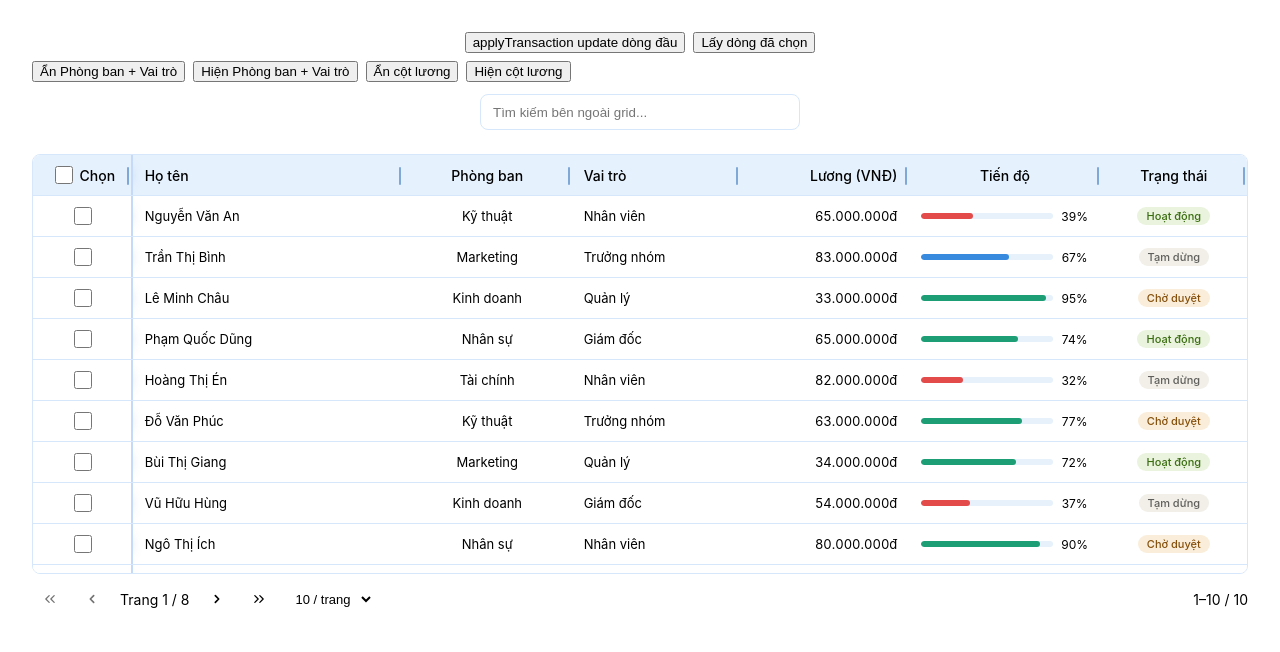
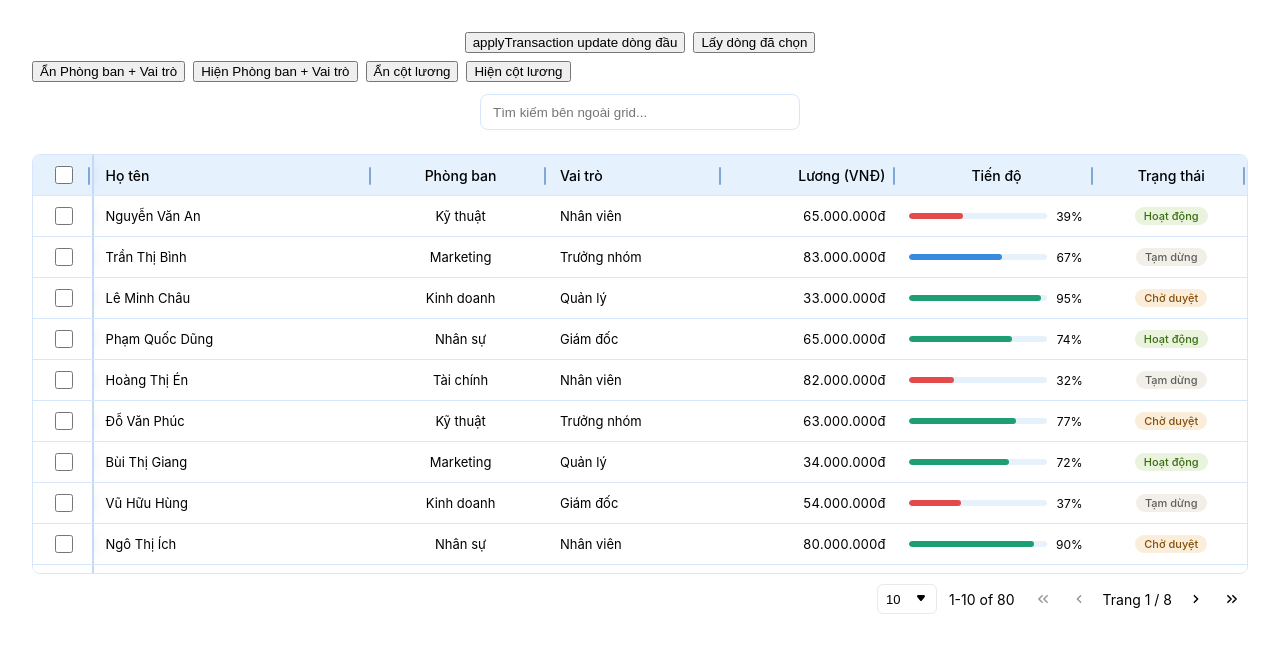
Before and after one commit to Fenell/data-grid-react, a React (Vite) app: page / in a window 1280 px wide. Shown: the top 652 px of the page. Built offline with nearby package versions, Linux system fonts and the light colour scheme; a web font is replaced by a local one.

Commit message:
sửa lại vị trí pagging

```diff
--- a/src/App.tsx
+++ b/src/App.tsx
@@ -317,6 +317,7 @@ function App() {
         globalFilter={globalFilter}
         isLoading={isLoading}
         pageCount={pageCount}
+        serverSide
         pageSizeOptions={[5, 10, 20, 50]}
         pagination={pagination}
         rowCount={processedRows.length}
--- a/src/components/DataGrid.logic.ts
+++ b/src/components/DataGrid.logic.ts
@@ -49,7 +49,7 @@ const createTanStackColumns = <T extends GridRow>(
     if (column.cell === "checkBox") {
       return {
         id: columnId,
-        header: column.label ?? "Chọn",
+        header: column.label ?? "",
         cell: ({ row }) =>
           createElement("input", {
             "aria-label": `Select row ${row.id}`,
--- a/src/components/DataGrid.module.css
+++ b/src/components/DataGrid.module.css
@@ -56,7 +56,7 @@
 }
 
 .pageInfo {
-  margin-left: auto;
+  /* margin-left: auto; */
 }
 
 .pageIndicator {
@@ -429,9 +429,23 @@ tbody tr:hover .td.pinnedRight {
 .pagination {
   display: flex;
   align-items: center;
-  gap: 6px;
+  justify-content: flex-end;
+  gap: 12px;
   flex-wrap: wrap;
   margin-top: 10px;
+}
+
+.paginationControls {
+  display: flex;
+  align-items: center;
+  justify-content: flex-end;
+  gap: 10px;
+}
+
+.pageButtonGroup {
+  display: flex;
+  align-items: center;
+  gap: 4px;
 }
 
 .pageButton {
@@ -439,13 +453,13 @@ tbody tr:hover .td.pinnedRight {
   align-items: center;
   min-width: 30px;
   height: 30px;
-  padding: 0 8px;
+  /* padding: 0 8px; */
   cursor: pointer;
 }
 
 .pageButton:disabled {
   cursor: not-allowed;
-  opacity: 0.55;
+  opacity: 0.4;
 }
 
 .pageButtonActive {
@@ -459,6 +473,61 @@ tbody tr:hover .td.pinnedRight {
   padding: 0 8px;
 }
 
+.pageSelectWrap {
+  position: relative;
+}
+
+.pageSelectTrigger {
+  display: inline-flex;
+  min-width: 60px;
+  align-items: center;
+  justify-content: space-between;
+  gap: 8px;
+  cursor: pointer;
+  border: solid 1px #e9e9e9;
+  border-radius: 6px;
+}
+
+.pageSelectMenu {
+  position: absolute;
+  right: 0;
+  bottom: calc(100% + 3px);
+  z-index: 20;
+  min-width: 100%;
+  /* padding: 6px; */
+  /* border: var(--grid-border-input); */
+  border-radius: 4px;
+  background: var(--grid-bg-base);
+  box-shadow: 0 10px 24px rgba(41, 92, 155, 0.16);
+}
+
+.pageSelectOption {
+  padding: 7px 10px;
+  /* border-radius: var(--grid-radius-sm); */
+  cursor: pointer;
+  white-space: nowrap;
+}
+
+.pageSelectOption:hover {
+  background: var(--grid-bg-row-hover);
+}
+
+.pageSelectOptionActive {
+  background: #e6f1fe;
+  color: var(--grid-accent-strong);
+  font-weight: 600;
+}
+
+.pageSelectChevron {
+  font-size: 10px;
+  line-height: 1;
+  transition: transform var(--grid-transition-fast);
+}
+
+.pageSelectChevronOpen {
+  /* transform: rotate(180deg); */
+}
+
 .checkboxInput,
 :global(.grid-checkbox-input) {
   width: 18px;
--- a/src/components/DataGrid.tsx
+++ b/src/components/DataGrid.tsx
@@ -1,4 +1,10 @@
-import { forwardRef, useImperativeHandle } from "react";
+import {
+  forwardRef,
+  useEffect,
+  useImperativeHandle,
+  useRef,
+  useState,
+} from "react";
 import type { CSSProperties, MouseEvent, ReactElement, Ref } from "react";
 import { flexRender } from "@tanstack/react-table";
 import type {
@@ -395,6 +401,8 @@ const DataGridInner = <T extends GridRow>(
   props: DataGridProps<T>,
   ref: Ref<DataGridRef<T>>,
 ) => {
+  const [pageSizeMenuOpen, setPageSizeMenuOpen] = useState(false);
+  const pageSizeMenuRef = useRef<HTMLDivElement>(null);
   const {
     api,
     canPaginate,
@@ -417,6 +425,24 @@ const DataGridInner = <T extends GridRow>(
     [api],
   );
 
+  useEffect(() => {
+    if (!pageSizeMenuOpen) {
+      return;
+    }
+
+    const handlePointerDown = (event: PointerEvent) => {
+      if (
+        pageSizeMenuRef.current &&
+        !pageSizeMenuRef.current.contains(event.target as Node)
+      ) {
+        setPageSizeMenuOpen(false);
+      }
+    };
+
+    document.addEventListener("pointerdown", handlePointerDown);
+    return () => document.removeEventListener("pointerdown", handlePointerDown);
+  }, [pageSizeMenuOpen]);
+
   return (
     <div className={styles.wrap} style={{ width: props.width ?? "100%" }}>
       <DataGridTable
@@ -436,6 +462,75 @@ const DataGridInner = <T extends GridRow>(
 
       {(props.enablePagination ?? true) && canPaginate && (
         <div className={styles.pagination}>
+          <div className={styles.pageSelectWrap} ref={pageSizeMenuRef}>
+            {pageSizeMenuOpen && (
+              <div className={styles.pageSelectMenu} role="listbox">
+                {(props.pageSizeOptions ?? [5, 10, 20, 50]).map((size) => (
+                  <div
+                    key={size}
+                    className={cx(
+                      styles.pageSelectOption,
+                      paginationState.pageSize === size &&
+                        styles.pageSelectOptionActive,
+                    )}
+                    role="option"
+                    aria-selected={paginationState.pageSize === size}
+                    onClick={() => {
+                      setPageSize(size);
+                      setPageSizeMenuOpen(false);
+                    }}
+                  >
+                    {size}
+                  </div>
+                ))}
+              </div>
+            )}
+
+            <button
+              className={cx(styles.pageSelect, styles.pageSelectTrigger)}
+              onClick={() => setPageSizeMenuOpen((current) => !current)}
+              type="button"
+              aria-haspopup="listbox"
+              aria-expanded={pageSizeMenuOpen}
+            >
+              <span>{paginationState.pageSize}</span>
+              <span
+                className={cx(
+                  styles.pageSelectChevron,
+                  pageSizeMenuOpen && styles.pageSelectChevronOpen,
+                )}
+                aria-hidden="true"
+              >
+                <svg
+                  className=" text-gray-800 dark:text-white"
+                  aria-hidden="true"
+                  xmlns="http://www.w3.org/2000/svg"
+                  width="14"
+                  height="14"
+                  fill="currentColor"
+                  viewBox="0 0 24 24"
+                >
+                  <path
+                    fillRule="evenodd"
+                    d="M18.425 10.271C19.499 8.967 18.57 7 16.88 7H7.12c-1.69 0-2.618 1.967-1.544 3.271l4.881 5.927a2 2 0 0 0 3.088 0l4.88-5.927Z"
+                    clipRule="evenodd"
+                  />
+                </svg>
+              </span>
+            </button>
+          </div>
+
+          <span className={styles.pageInfo}>
+            {resolvedRowCount === 0
+              ? "0-0 of 0"
+              : `${paginationState.pageIndex * paginationState.pageSize + 1}-${Math.min(
+                  (paginationState.pageIndex + 1) * paginationState.pageSize,
+                  resolvedRowCount,
+                )} of ${resolvedRowCount}`}
+          </span>
+
+          <div className={styles.paginationControls}>
+            <div className={styles.pageButtonGroup}>
               <button
                 className={styles.pageButton}
                 disabled={paginationState.pageIndex <= 0}
@@ -453,9 +548,9 @@ const DataGridInner = <T extends GridRow>(
                 >
                   <path
                     stroke="currentColor"
-                stroke-linecap="round"
-                stroke-linejoin="round"
-                stroke-width="1.5"
+                    strokeLinecap="round"
+                    strokeLinejoin="round"
+                    strokeWidth="1.8"
                     d="m17 16-4-4 4-4m-6 8-4-4 4-4"
                   />
                 </svg>
@@ -479,23 +574,22 @@ const DataGridInner = <T extends GridRow>(
                 >
                   <path
                     stroke="currentColor"
-                stroke-linecap="round"
-                stroke-linejoin="round"
-                stroke-width="2"
+                    strokeLinecap="round"
+                    strokeLinejoin="round"
+                    strokeWidth="1.8"
                     d="m14 8-4 4 4 4"
                   />
                 </svg>
               </button>
-
               <span className={styles.pageIndicator}>
                 Trang {paginationState.pageIndex + 1} /{" "}
                 {Math.max(table.getPageCount(), 1)}
               </span>
-
               <button
                 className={styles.pageButton}
                 disabled={
-              paginationState.pageIndex >= Math.max(table.getPageCount() - 1, 0)
+                  paginationState.pageIndex >=
+                  Math.max(table.getPageCount() - 1, 0)
                 }
                 onClick={() =>
                   setPageIndex(
@@ -518,9 +612,9 @@ const DataGridInner = <T extends GridRow>(
                 >
                   <path
                     stroke="currentColor"
-                stroke-linecap="round"
-                stroke-linejoin="round"
-                stroke-width="2"
+                    strokeLinecap="round"
+                    strokeLinejoin="round"
+                    strokeWidth="1.8"
                     d="m10 16 4-4-4-4"
                   />
                 </svg>
@@ -528,9 +622,12 @@ const DataGridInner = <T extends GridRow>(
               <button
                 className={styles.pageButton}
                 disabled={
-              paginationState.pageIndex >= Math.max(table.getPageCount() - 1, 0)
+                  paginationState.pageIndex >=
+                  Math.max(table.getPageCount() - 1, 0)
                 }
-            onClick={() => setPageIndex(Math.max(table.getPageCount() - 1, 0))}
+                onClick={() =>
+                  setPageIndex(Math.max(table.getPageCount() - 1, 0))
+                }
                 type="button"
               >
                 <svg
@@ -544,34 +641,15 @@ const DataGridInner = <T extends GridRow>(
                 >
                   <path
                     stroke="currentColor"
-                stroke-linecap="round"
-                stroke-linejoin="round"
-                stroke-width="1.5"
+                    strokeLinecap="round"
+                    strokeLinejoin="round"
+                    strokeWidth="1.8"
                     d="m7 16 4-4-4-4m6 8 4-4-4-4"
                   />
                 </svg>
               </button>
-
-          <select
-            className={styles.pageSelect}
-            value={paginationState.pageSize}
-            onChange={(event) => setPageSize(Number(event.target.value))}
-          >
-            {(props.pageSizeOptions ?? [5, 10, 20, 50]).map((size) => (
-              <option key={size} value={size}>
-                {size} / trang
-              </option>
-            ))}
-          </select>
-
-          <span className={styles.pageInfo}>
-            {resolvedRowCount === 0
-              ? "0 / 0"
-              : `${paginationState.pageIndex * paginationState.pageSize + 1}–${Math.min(
-                  (paginationState.pageIndex + 1) * paginationState.pageSize,
-                  resolvedRowCount,
-                )} / ${resolvedRowCount}`}
-          </span>
+            </div>
+          </div>
         </div>
       )}
     </div>
```
Lines whose indentation alone changed are shown as unchanged.
